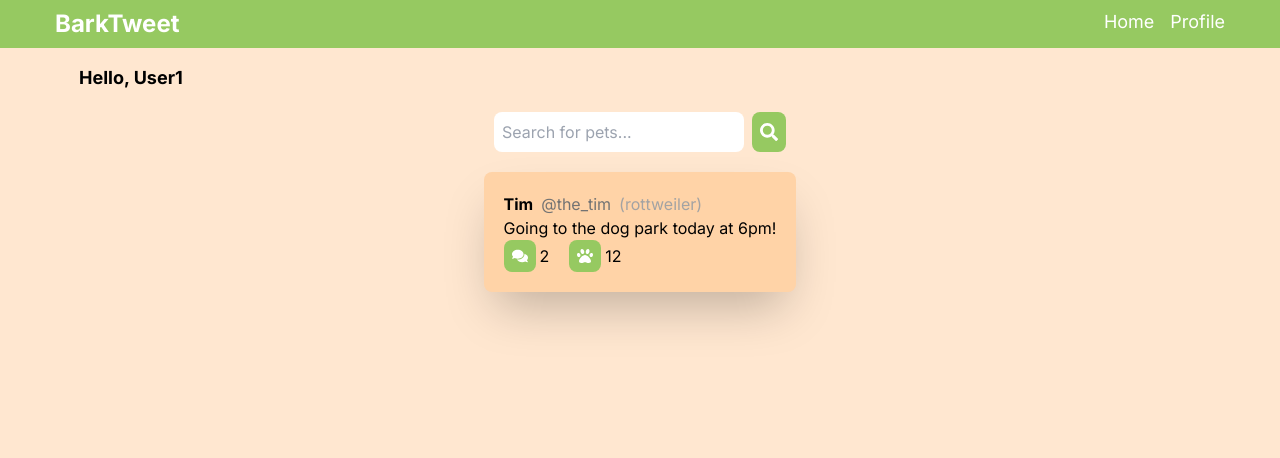
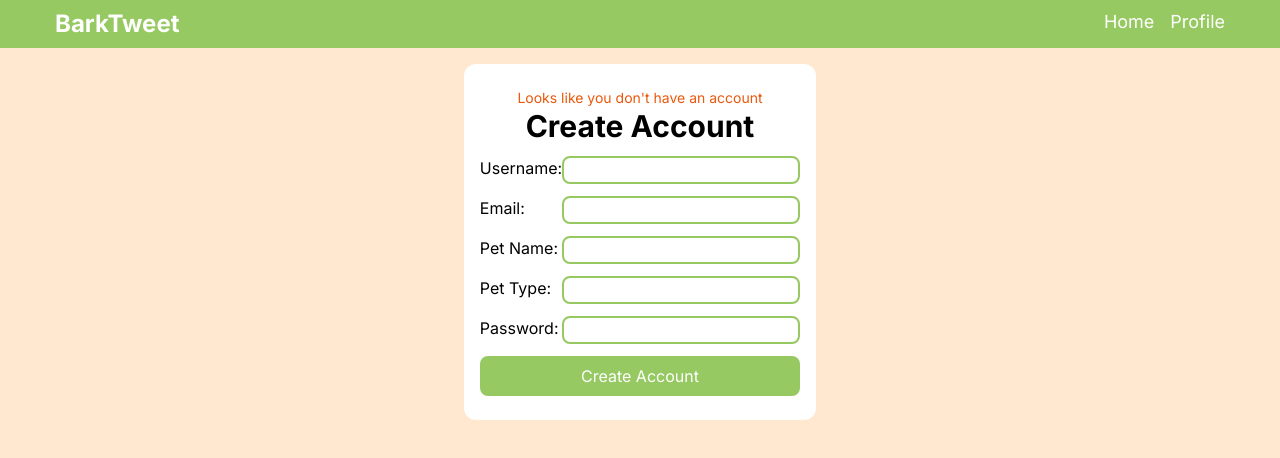
Before and after one commit to AlejandroV01/pet-social, a Next.js app: page / in a window 1280 px wide. Shown: the top 458 px of the page. Built offline with nearby package versions, Linux system fonts and the light colour scheme.

Commit message:
commit before leaving home

```diff
--- a/package.json
+++ b/package.json
@@ -13,7 +13,7 @@
     "react": "^18",
     "react-dom": "^18",
     "react-icons": "^4.12.0",
-    "zustand": "^4.4.4"
+    "zustand": "^4.4.7"
   },
   "devDependencies": {
     "@types/node": "20.8.9",
--- a/src/app/_util/store.js
+++ b/src/app/_util/store.js
@@ -11,11 +11,10 @@ export const useGlobalStore = create()(
       set => ({
         profile_full: nullProfile,
         profile_add_profile: incomingProfile => set(state => ({ profile_full: { ...state.profile_full, profile: incomingProfile } })),
-        profileRemove: () => set(() => ({ profile: nullProfile })),
+        profileRemove: () => set(() => ({ profile_full: nullProfile })),
       }),
       {
         name: 'global-storage',
-        storage: createJSONStorage(() => localStorage),
       }
     )
   )
--- a/src/app/page.js
+++ b/src/app/page.js
@@ -4,8 +4,10 @@ import { useState } from 'react'
 import Feed from './_components/Feed/Feed'
 import Login from './_components/Login/Login'
 import Navbar from './_components/Navbar/Navbar'
+import { useGlobalStore } from './_util/store'
 export default function Home() {
-  const [isAuth, setIsAuth] = useState(true)
+  const isAuth = useGlobalStore(state => state.profile_full.profile !== null)
+  console.log(isAuth)
   return (
     <>{isAuth ? <Feed /> : <Login />}</>
     // TODO: Complete a functioning home page
```
Also changed, not shown: 1 other file (tests, documents, lock files or other folders).
